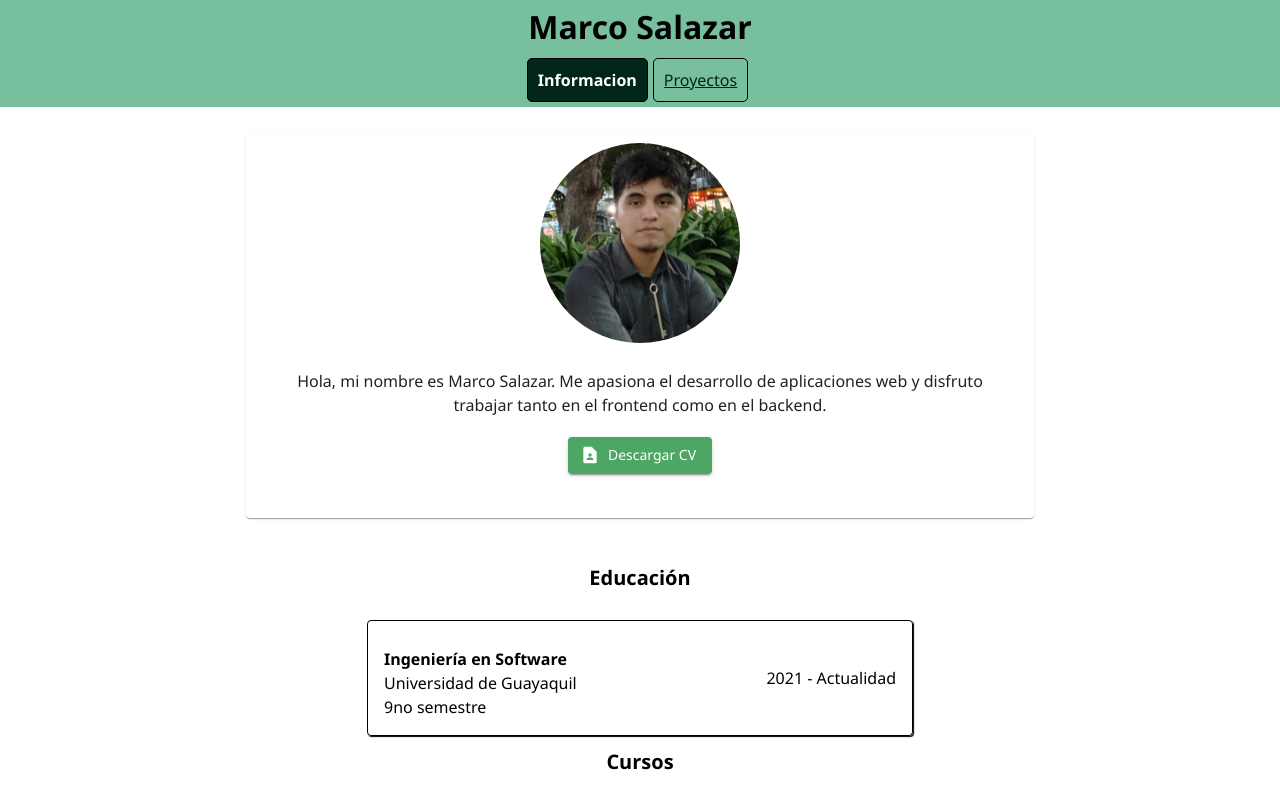
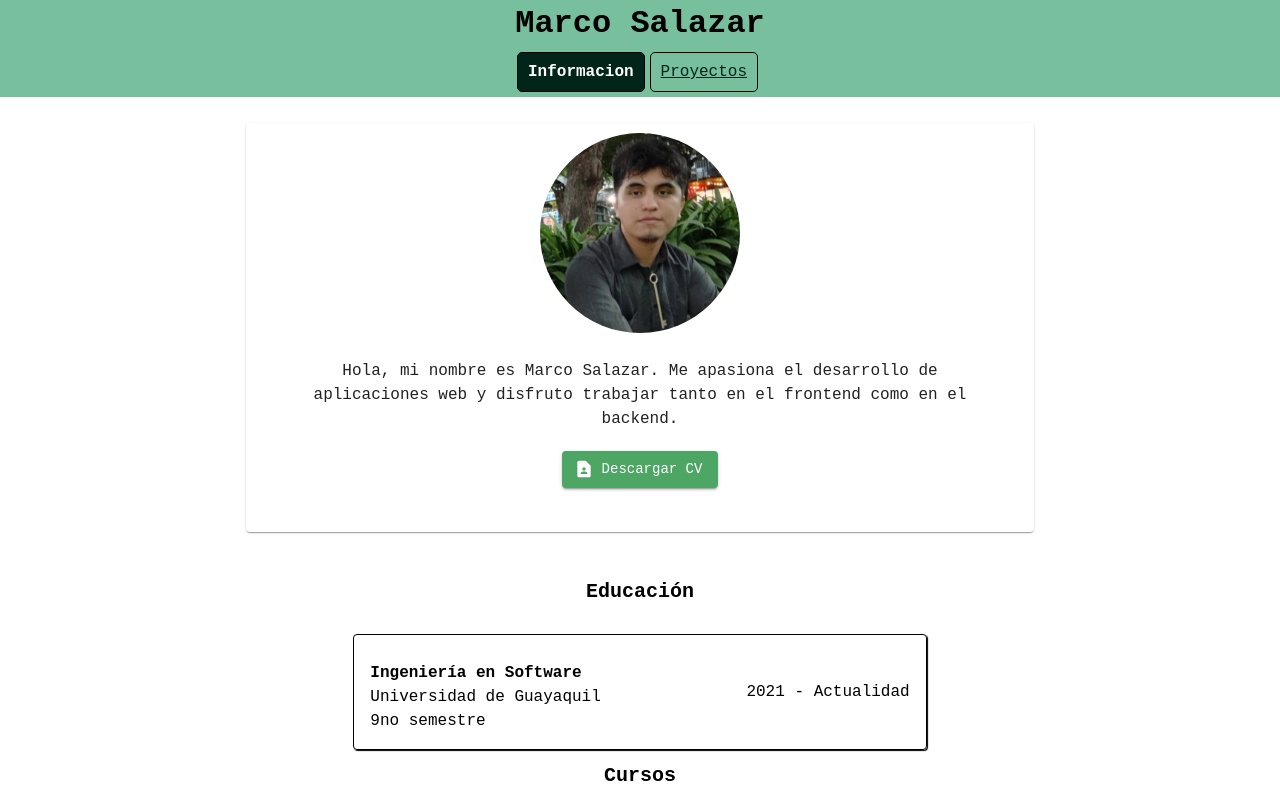
Before and after one commit to masm007/Portafolio-personal, a React (Vite) app: page / in a window 1280 px wide. Shown: the top 800 px of the page. Built offline with nearby package versions, Linux system fonts and the light colour scheme; no server answers.

Commit message:
feat: cambio de fuente de letra

```diff
--- a/src/assets/styles/styles.css
+++ b/src/assets/styles/styles.css
@@ -14,7 +14,7 @@ body {
 }
 
 * {
-  font-family: "Segoe UI", Tahoma, Geneva, Verdana, sans-serif;
+  font-family: 'Cascadia Mono', monospace;
 }
 
 /* 1vw o 1em */
--- a/src/components/organisms/Header.jsx
+++ b/src/components/organisms/Header.jsx
@@ -1,13 +1,14 @@
 import React from "react";
 import "../../assets/styles/styles.css"
+import { Box, Typography } from "@mui/material";
 
 export const Header = ({title}) => {
   return (
-    <div className="Header">
-      <div className="headerContent">
+    <Box className="Header">
+      <Box className="headerContent">
         {/* <h1 className="titulo">{title ? {title} : 'No disponible'}</h1> */}
         <h1 className="headerElement">{title}</h1>
-      </div>
-    </div>
+      </Box>
+    </Box>
   );
 };
--- a/src/components/organisms/Navbar.jsx
+++ b/src/components/organisms/Navbar.jsx
@@ -1,6 +1,7 @@
 import React from "react";
 import { NavLink } from "react-router-dom";
-import "../../assets/styles/styles.css"
+import { Box, Typography } from "@mui/material";
+import "../../assets/styles/styles.css";
 
 // Style function for active links
 const navLinkStyles = ({ isActive }) => ({
@@ -14,6 +15,16 @@ const navLinkStyles = ({ isActive }) => ({
 export const Navbar = () => {
   return (
     <nav className="NavBar">
+      <Box
+        sx={{
+          display: "flex",
+          justifyContent: "center",
+          alignItems: "center",
+          gap: 4,
+        }}
+      >
+        <Box sx={{ display: "flex" }}>
+          {" "}
           <NavLink
             to="/"
             sx={{ border: "5px", BorderColor: "#012619" }}
@@ -23,9 +34,15 @@ export const Navbar = () => {
           >
             Informacion
           </NavLink>
-      <NavLink to="/projects" className="navbarElement" style={navLinkStyles}>
+          <NavLink
+            to="/projects"
+            className="navbarElement"
+            style={navLinkStyles}
+          >
             Proyectos
           </NavLink>
+        </Box>
+      </Box>
     </nav>
   );
 };
--- a/src/theme/theme.js
+++ b/src/theme/theme.js
@@ -2,7 +2,7 @@ import { createTheme, responsiveFontSizes } from "@mui/material/styles";
 
 let theme = createTheme({
   typography: {
-    fontFamily: `"Segoe UI", Tahoma, Geneva, Verdana, sans-serif`,
+    fontFamily: `'Cascadia Mono', monospace`,
   },
 });
 
```
Lines whose indentation alone changed are shown as unchanged.
